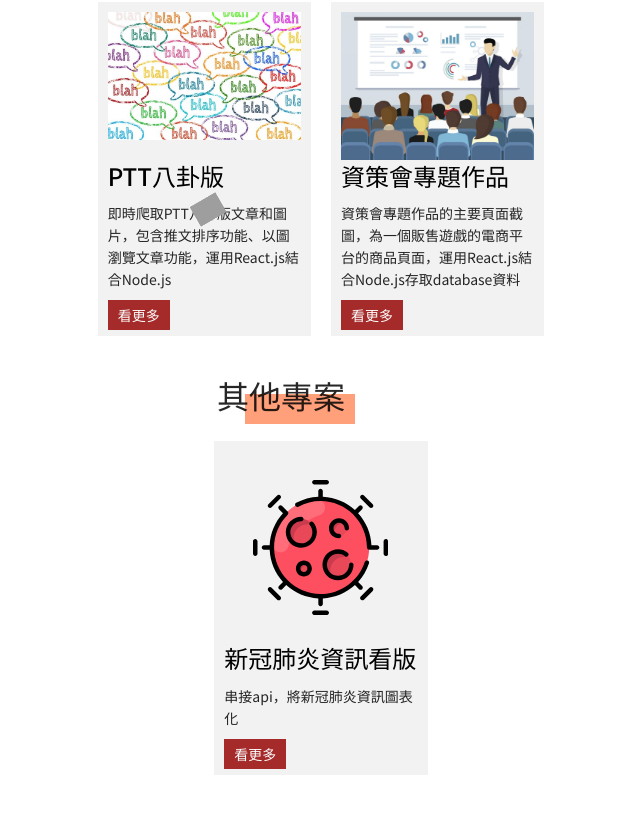
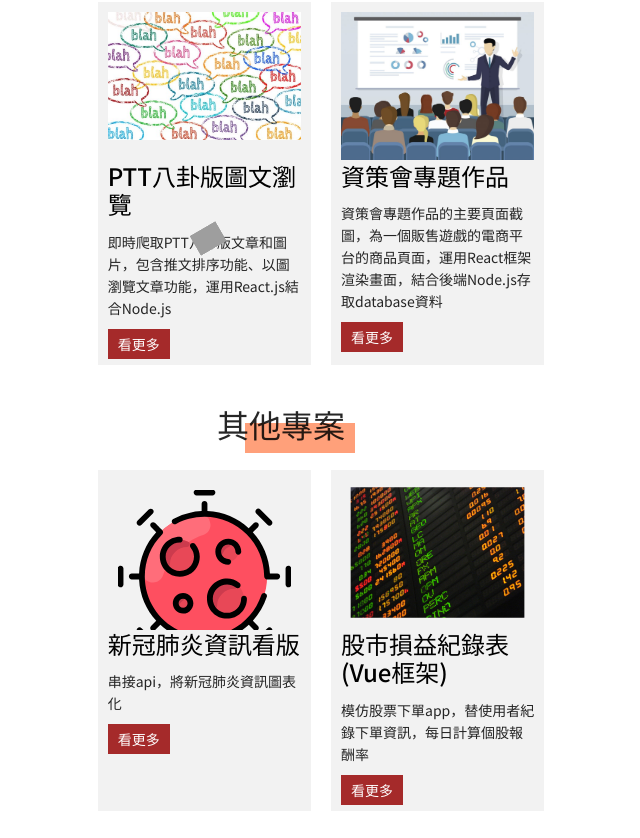
Before and after one commit to albertkingdom/heroku-website-frontend, a React (Create React App) app in the folder client/: page / in a window 1280 px wide. Shown: the part 542-1380 px from the top of the page, without its empty margins (319-959 px from the left). Built offline with nearby package versions, Linux system fonts and the light colour scheme; no server answers; grey boxes are pictures that could not be loaded.

Commit message:
add introblock to Home_rev2

```diff
--- a/client/src/Home/Home_rev2.js
+++ b/client/src/Home/Home_rev2.js
@@ -44,26 +44,9 @@
         {/* <div class="horizontalline"></div> */}
 
         <div class="d-flex justify-content-center flex-wrap website-intro">
+          <IntroBlock title={"PTT八卦版圖文瀏覽"} intro={"即時爬取PTT八卦版文章和圖片，包含推文排序功能、以圖瀏覽文章功能，運用React.js結合Node.js"} imgurl={"./blah.jpg"} linkurl={"/ptt"} />
+          <IntroBlock title={"資策會專題作品"} intro={"資策會專題作品的主要頁面截圖，為一個販售遊戲的電商平台的商品頁面，運用React框架渲染畫面，結合後端Node.js存取database資料"} imgurl={"./presentation.jpg"} linkurl={"/project"} />
 
-            <div class="intro col-md-2 col-10">
-                <div className="img-wrapper">
-                  <img src="./blah.jpg"></img>
-                </div>
-
-                <h4><a href="/ptt">PTT八卦版</a></h4>
-                <p>
-                即時爬取PTT八卦版文章和圖片，包含推文排序功能、以圖瀏覽文章功能，運用React.js結合Node.js
-                </p>
-                <a href="/ptt">看更多</a>
-            </div>
-            <div class="intro col-md-2 col-10">
-              <div className="img-wrapper">
-                <img src="./presentation.jpg"></img>
-              </div>
-                <h4><a href="/project">資策會專題作品</a></h4>
-                <p>資策會專題作品的主要頁面截圖，為一個販售遊戲的電商平台的商品頁面，運用React.js結合Node.js存取database資料</p>
-                <a href="/project">看更多</a>
-            </div>
         </div>
         <div id="notify">
             {/* <Notification/> */}
@@ -71,12 +54,9 @@
         </div>
         <h2 class="text-center title">其他專案</h2>
         <div class="d-flex justify-content-center sideProject">
-          <div class="intro col-md-2 col-10">
-                <img className="" src="./coronavirus.svg"></img>
-                <h4><a href="https://codesandbox.io/s/covid19-info-0pitj" target="_blank">新冠肺炎資訊看版</a></h4>
-                <p>串接api，將新冠肺炎資訊圖表化</p>
-                <a href="https://codesandbox.io/s/covid19-info-0pitj" target="_blank">看更多</a>
-            </div>
+
+          <IntroBlock title={"新冠肺炎資訊看版"} intro={"串接api，將新冠肺炎資訊圖表化"} imgurl={"./coronavirus.svg"} linkurl={"https://codesandbox.io/s/covid19-info-0pitj"} />
+          <IntroBlock title={"股市損益紀錄表(Vue框架)"} intro={"模仿股票下單app，替使用者紀錄下單資訊，每日計算個股報酬率"} imgurl={"/stock-market.jpg"} linkurl={"https://codepen.io/albertkingdom/pen/oNbMNOd"}/>
         </div>
     {/* <div class=" d-flex justify-content-center flex-wrap"> */}
       <div class="col-md-12 col-12 technique">
@@ -117,8 +97,8 @@
             <p style={{'fontSize':'16px'}}>albertkingdom@gmail.com</p>
             <div className="d-flex justify-content-center" id="links">
                 <a href="https://github.com/albertkingdom"><AiFillGithub/></a>
-                <a href=""><AiFillLinkedin/></a>
-                <a href=""><FiCodesandbox /></a>
+                <a href="https://www.linkedin.com/in/yu-kai-lin-4a75996a/"><AiFillLinkedin/></a>
+
             </div>
           </div>
           <div className="timeline col-md-4 col-12">
--- a/client/src/Home/Home_rev2.scss
+++ b/client/src/Home/Home_rev2.scss
@@ -285,6 +285,6 @@
   img {
     object-fit: contain;
     object-position: center center;
-    transform: scale(0.7);
+    transform: scale(0.9);
   }
 }
--- a/client/src/component/IntroBlock.js
+++ b/client/src/component/IntroBlock.js
@@ -1,15 +1,17 @@
 import React from 'react'
 
-const IntroBlock = ()=>{
+const IntroBlock = ({title,intro,imgurl,linkurl})=>{
     return (
     <>
-    <div class="intro col-md-2 col-5">
-        <img src="./blah.jpg"></img>
-        <h4><a href="/ptt">PTT八卦版</a></h4>
+    <div class="intro col-md-2 col-10">
+        <div className="img-wrapper">
+            <img src={imgurl} alt={title}></img>
+        </div>
+        <h4><a href={linkurl}>{title}</a></h4>
         <p>
-                即時爬取PTT八卦版文章和圖片，包含推文排序功能、以圖瀏覽文章功能，運用React.js結合Node.js
+            {intro}
         </p>
-        <a href="/ptt">看更多</a>
+        <a href={linkurl}>看更多</a>
     </div>
     </>
     )
```
Also changed, not shown: client/public/stock-market.jpg (added).
